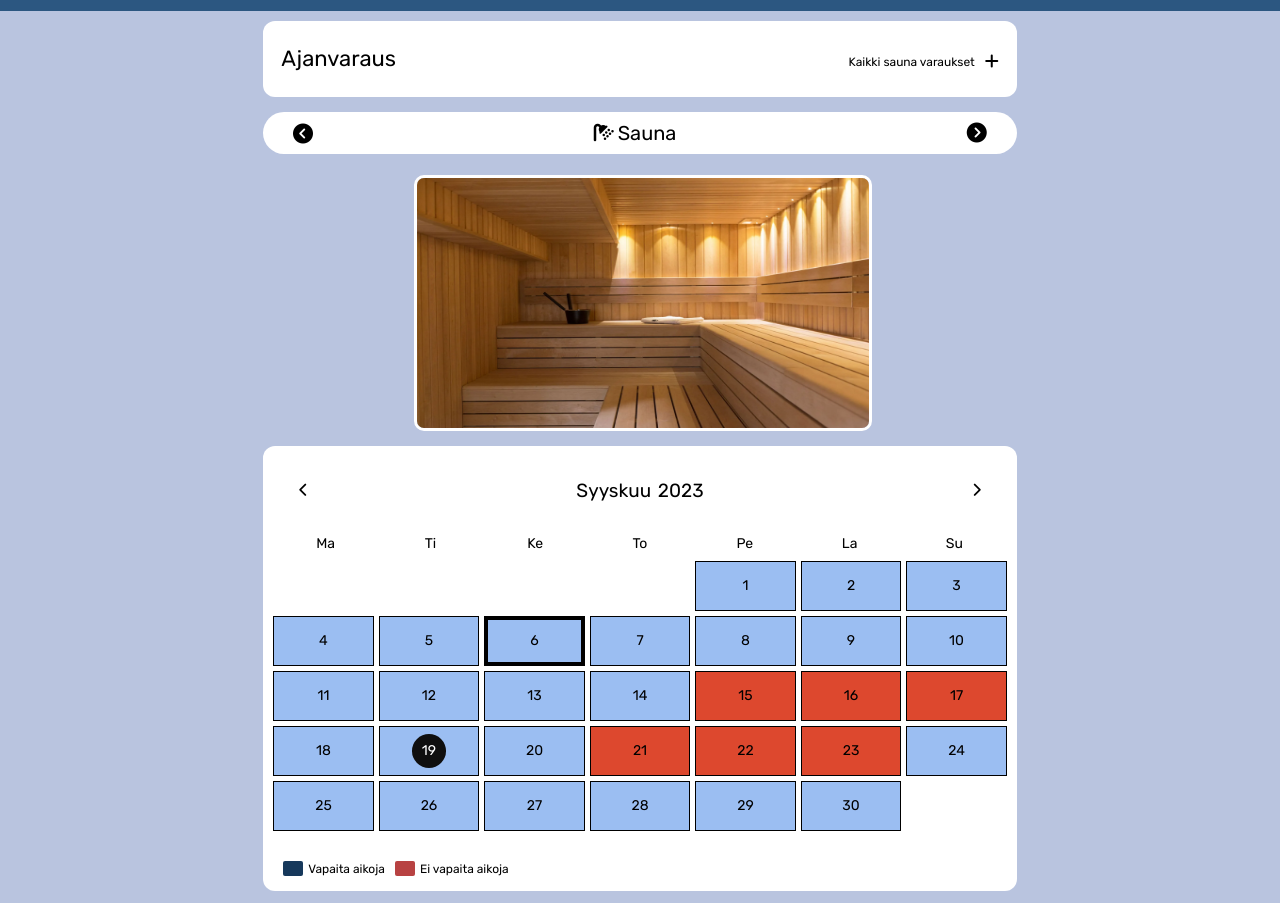
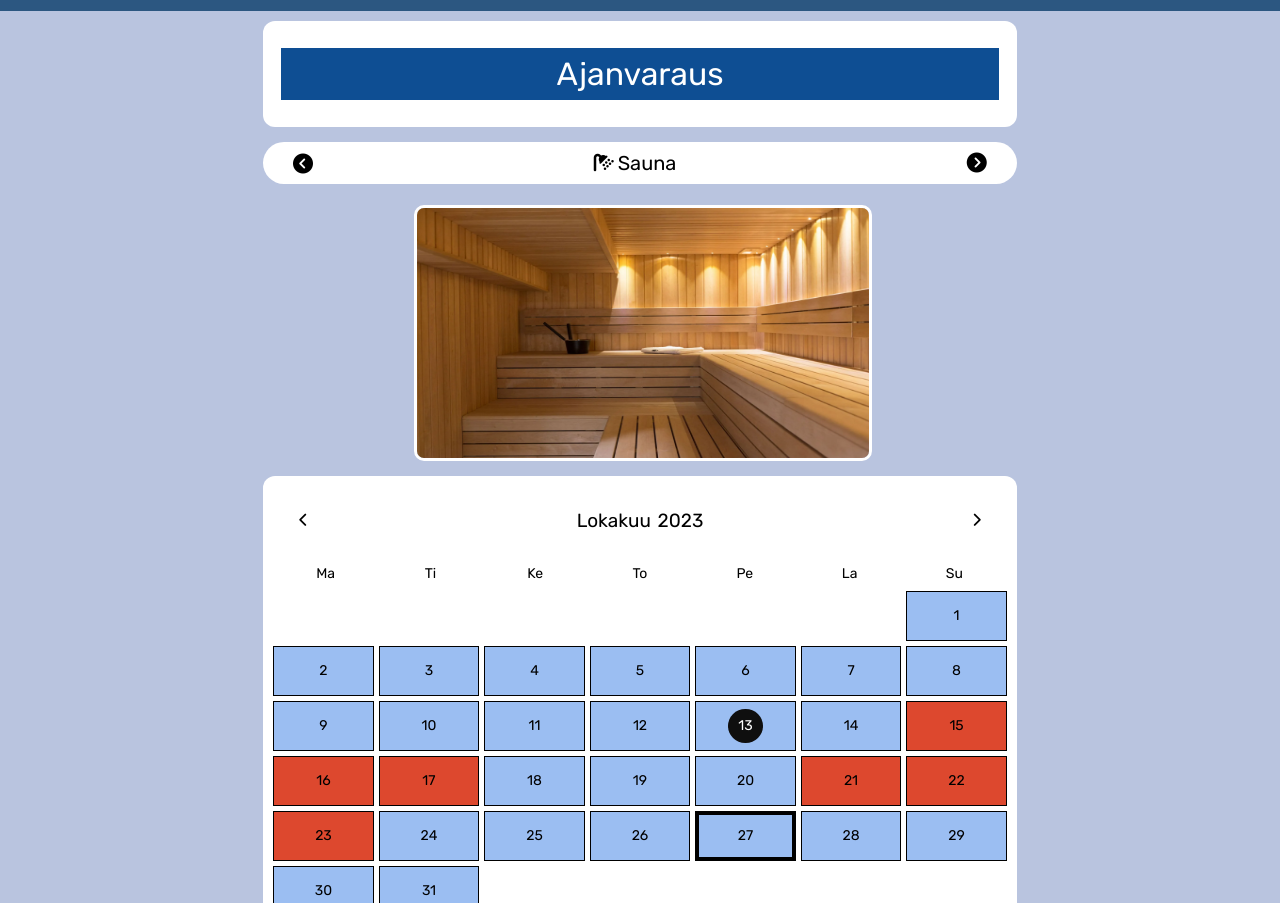
Before and after one commit to SweetCinnamonBun/asukas-areena, a plain HTML site: page booking/booking.html in a window 1280 px wide. Shown: the part 49-952 px from the top of the page. Drawn offline with Linux system fonts and the light colour scheme.

Commit message:
changes to booking page

```diff
--- a/booking/booking.html
+++ b/booking/booking.html
@@ -81,11 +81,7 @@
       </section>
       <div class="wrapper2">
         <section class="booking-title-section">
-          <h1>Ajanvaraus</h1>
-          <div class="bookings">
-            <span class="ajanvarauksen-nimi">Kaikki sauna varaukset</span>
-            <i class="fa-solid fa-plus"></i>
-          </div>
+          <h1 class="heading">Ajanvaraus</h1>
         </section>
         <section class="booking-header-section">
           <header class="booking-header">
@@ -114,7 +110,7 @@
               <div class="month">
                 <i id="chevron-left" class="fa-solid fa-chevron-left"></i>
                 <div class="container">
-                  <span id="current-month">Syyskuu</span>
+                  <span id="current-month">Lokakuu</span>
                   <span id="year">2023</span>
                 </div>
                 <i id="chevron-right" class="fa-solid fa-chevron-right"></i>
@@ -129,32 +125,34 @@
                 <div>Su</div>
               </div>
               <div class="calendar-grid">
-                <div class="previous-day">
-                  <a href="#">28</a>
-                </div>
+                <div class="previous-day"><a href="#">25</a></div>
+                <div class="previous-day"><a href="#">26</a></div>
+                <div class="previous-day"><a href="#">27</a></div>
+                <div class="previous-day"><a href="#">28</a></div>
                 <div class="previous-day"><a href="#">29</a></div>
                 <div class="previous-day"><a href="#">30</a></div>
-                <div class="previous-day"><a href="#">31</a></div>
                 <div class="calendar-day"><a href="#">1</a></div>
                 <div class="calendar-day"><a href="#">2</a></div>
                 <div class="calendar-day"><a href="#">3</a></div>
                 <div class="calendar-day"><a href="#">4</a></div>
                 <div class="calendar-day"><a href="#">5</a></div>
-                <div class="calendar-day selected"><a href="#">6</a></div>
+                <div class="calendar-day"><a href="#">6</a></div>
                 <div class="calendar-day"><a href="#">7</a></div>
                 <div class="calendar-day"><a href="#">8</a></div>
                 <div class="calendar-day"><a href="#">9</a></div>
                 <div class="calendar-day"><a href="#">10</a></div>
                 <div class="calendar-day"><a href="#">11</a></div>
                 <div class="calendar-day"><a href="#">12</a></div>
-                <div class="calendar-day"><a href="#">13</a></div>
+                <div class="calendar-day">
+                  <a href="#" class="marked">13</a>
+                </div>
                 <div class="calendar-day"><a href="#">14</a></div>
                 <div class="calendar-day full"><a href="#">15</a></div>
                 <div class="calendar-day full"><a href="#">16</a></div>
                 <div class="calendar-day full"><a href="#">17</a></div>
                 <div class="calendar-day"><a href="#">18</a></div>
                 <div class="calendar-day">
-                  <a href="#" class="marked">19</a>
+                  <a href="#" class="">19</a>
                 </div>
                 <div class="calendar-day"><a href="#">20</a></div>
                 <div class="calendar-day full"><a href="#">21</a></div>
@@ -163,18 +161,16 @@
                 <div class="calendar-day"><a href="#">24</a></div>
                 <div class="calendar-day"><a href="#">25</a></div>
                 <div class="calendar-day"><a href="#">26</a></div>
-                <div class="calendar-day"><a href="#">27</a></div>
+                <div class="calendar-day selected"><a href="#">27</a></div>
                 <div class="calendar-day"><a href="#">28</a></div>
                 <div class="calendar-day"><a href="#">29</a></div>
                 <div class="calendar-day"><a href="#">30</a></div>
+                <div class="calendar-day"><a href="#">31</a></div>
                 <div class="next-day"><a href="#">1</a></div>
                 <div class="next-day"><a href="#">2</a></div>
                 <div class="next-day"><a href="#">3</a></div>
                 <div class="next-day"><a href="#">4</a></div>
                 <div class="next-day"><a href="#">5</a></div>
-                <div class="next-day"><a href="#">6</a></div>
-                <div class="next-day"><a href="#">7</a></div>
-                <div class="next-day"><a href="#">8</a></div>
               </div>
               <div class="todo-btn-div" style="display: none">
                 <button class="todo-button">Näytä</button>
@@ -192,8 +188,8 @@
           <div class="show-current-datetime">
             <p>Valitsemasi päivä:</p>
             <div>
-              <span class="weekday">Keskiviikko</span>
-              <span class="day-month">6.Syyskuuta</span>
+              <span class="weekday">Perjantai</span>
+              <span class="day-month">27.lokakuuta</span>
               <span class="year">2023</span>
             </div>
           </div>
@@ -202,7 +198,7 @@
           <div class="current-selection">
             <i class="fa-regular fa-clock"></i>
             <span class="time">15:00 - 16:00</span>
-            <span>Keskiviikko 6.syyskuuta 2020</span>
+            <span>Perjantai 27.lokakuuta 2020</span>
           </div>
         </section>
         <section class="available-times-section">
@@ -238,7 +234,7 @@
               <span>Keskiviikko 6.Syyskuuta</span>
               <span>2023</span>
             </div> -->
-            <h2>Ajanvaraus Onnistui!</h2>
+            <h2>Ajanvaraus onnistui!</h2>
             <div class="close-btn">
               <i class="fa-solid fa-x"></i>
             </div>
--- a/booking/layout-booking.css
+++ b/booking/layout-booking.css
@@ -65,15 +65,16 @@ body {
   background-color: white;
   margin-block-start: 1rem;
   margin-inline: 2rem;
-  display: flex;
-  align-items: center;
-  justify-content: space-between;
   padding: 2.7rem 1.8rem;
   border-radius: 1.2rem;
+  text-align: center;
 }
 
 .booking-title-section h1 {
-  font-size: 2.2rem;
+  font-size: 3.2rem;
+  background-color: #0e4e93;
+  color: white;
+  padding: 1rem;
 }
 
 .booking-title-section span {
@@ -300,7 +301,7 @@ body {
 }
 
 .meanings {
-  margin-block-start: -2.5rem;
+  margin-block-start: 3.5rem;
   display: flex;
   align-items: center;
 }
@@ -420,6 +421,10 @@ body {
   border-radius: 0.6rem;
   padding: 0.5rem 0.8rem;
   margin-inline-end: 1rem;
+}
+
+.chevron-div:hover {
+  border: 1px solid black;
 }
 
 .select-time-dropdown {
--- a/scripts/booking.js
+++ b/scripts/booking.js
@@ -11,12 +11,13 @@ const imagePlace = document.querySelector(".image-figure img");
 const xy = document.querySelectorAll(".full");
 const divs = document.querySelectorAll(".select-time-dropdown .time > *");
 
-
+const heading = document.querySelector(".heading");
+heading.setAttribute("style", "background-color:#0e4e93");
 
 
 xy.forEach(x => {
     x.setAttribute("style", "background-color:#dd482e;");
-})
+});
 
 
 chevronDiv.addEventListener("click", function (event){
@@ -39,8 +40,8 @@ bookingChevronLeft.addEventListener("click", () => {
         x.setAttribute("style", "background-color:#dd482e;");
     })
 
-    document.querySelector(".ajanvarauksen-nimi").textContent = "Kaikki pesutupa varaukset";
     imagePlace.setAttribute("src" , "/images/pesutupa2.jpg");
+    heading.setAttribute("style", "background-color:#0e932f;")
     } else {
         bookingHeaderH1.textContent = "Sauna";
     document.querySelectorAll(".calendar-day").forEach(x => {
@@ -55,8 +56,8 @@ bookingChevronLeft.addEventListener("click", () => {
     xy.forEach(x => {
         x.setAttribute("style", "background-color:#dd482e;");
     })
-    document.querySelector(".ajanvarauksen-nimi").textContent = "Kaikki sauna varaukset";
     imagePlace.setAttribute("src" , "/images/sauna2.webp");
+    heading.setAttribute("style", "background-color:#0e4e93");
     }
 
 });
@@ -76,8 +77,8 @@ bookingChevronRight.addEventListener("click", () => {
     xy.forEach(x => {
         x.setAttribute("style", "background-color:#dd482e;");
     })
-    document.querySelector(".ajanvarauksen-nimi").textContent = "Kaikki sauna varaukset";
     imagePlace.setAttribute("src" , "/images/sauna2.webp");
+    heading.setAttribute("style", "background-color:#0e4e93");
     }
     else if (bookingHeaderH1.textContent === "Sauna") {
         bookingHeaderH1.textContent = "Pesutupa";
@@ -92,9 +93,9 @@ bookingChevronRight.addEventListener("click", () => {
     });
     xy.forEach(x => {
         x.setAttribute("style", "background-color:#dd482e;");
-    })
-    document.querySelector(".ajanvarauksen-nimi").textContent = "Kaikki pesutupa varaukset";
+    });
     imagePlace.setAttribute("src" , "/images/pesutupa2.jpg");
+    heading.setAttribute("style", "background-color:#0e932f;");
     }
 });
 
```
Also changed, not shown: index.html (+1 -1 lines), layout.css (+8 -1 lines).
